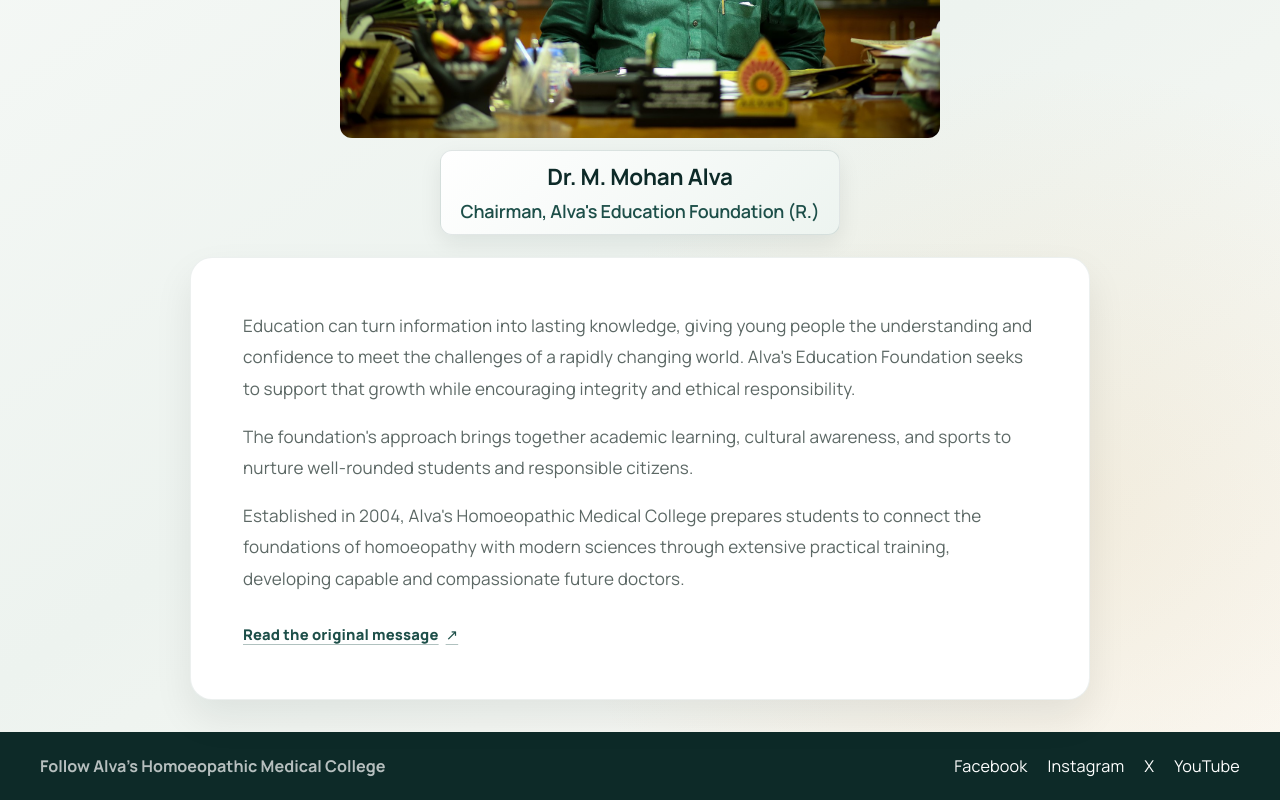
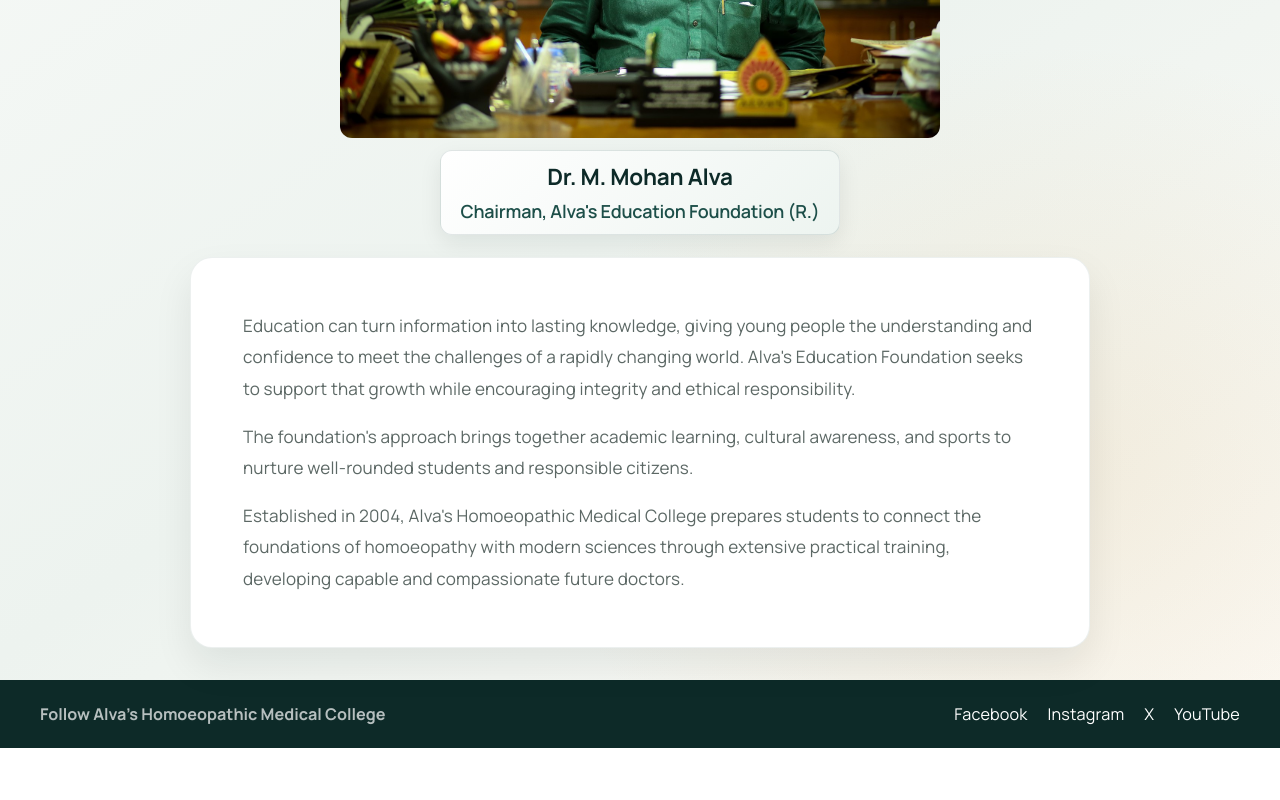
Before and after one commit to anoop139/alvas-homoeopathy-frontend, a React (Vite) app: page /chairperson-message in a window 1280 px wide. Shown: the part 414-1214 px from the top of the page. After the commit the page ends 1162 px from the top, so only its background shows below. Built offline with nearby package versions, Linux system fonts and the light colour scheme.

Commit message:
Delete link to origtinal site

```diff
--- a/src/Components/ChairpersonMessage.jsx
+++ b/src/Components/ChairpersonMessage.jsx
@@ -31,14 +31,6 @@ function ChairpersonMessage() {
                 capable and compassionate future doctors.
               </p>
             </div>
-            <a
-              className="chairperson-message__source"
-              href="https://alvashomoeopathy.com/chairman.html"
-              target="_blank"
-              rel="noreferrer"
-            >
-              Read the original message <span aria-hidden="true">↗</span>
-            </a>
           </article>
         </div>
       </section>
```
